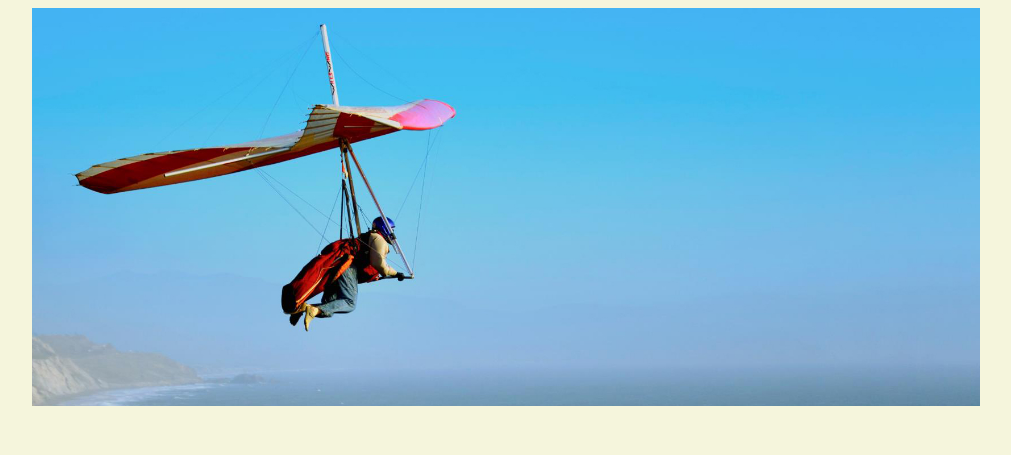
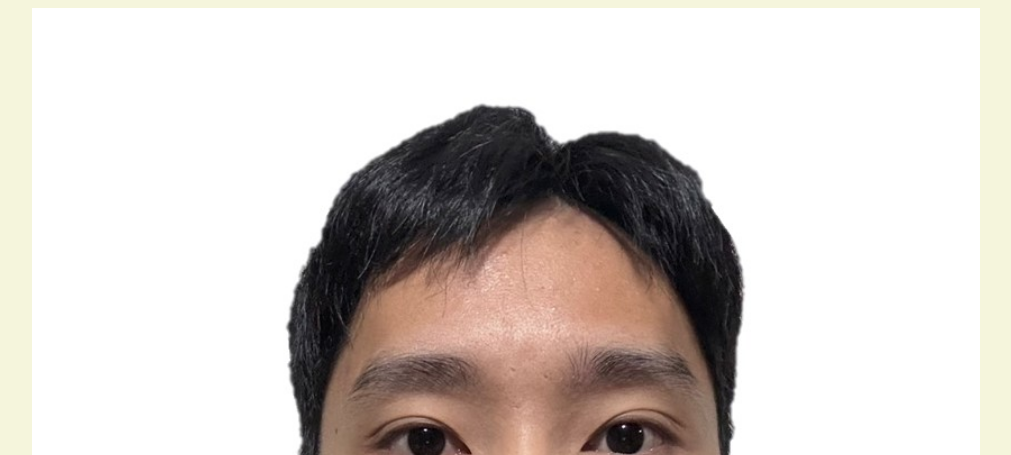
Before and after one commit to NitinunS/NitinunS.github.io, a plain HTML site: page index.html in a window 1280 px wide. Shown: the top 455 px of the page, without its empty margins (134-1145 px from the left). Drawn offline with Linux system fonts and the light colour scheme.

Commit message:
Update index.html

```diff
--- a/index.html
+++ b/index.html
@@ -15,7 +15,7 @@
   </header>
 
   <body>
-    <img src="images/banner.jpg" width="75%" alt="banner">
+    <img src="images/Profile.jpg" width="75%" alt="Profile">
     <h1>Nitinun Sinpan's Portals</h1>
     <h2>About Me</h2>
     <p>I am a engineer in Thailand</p>
```
